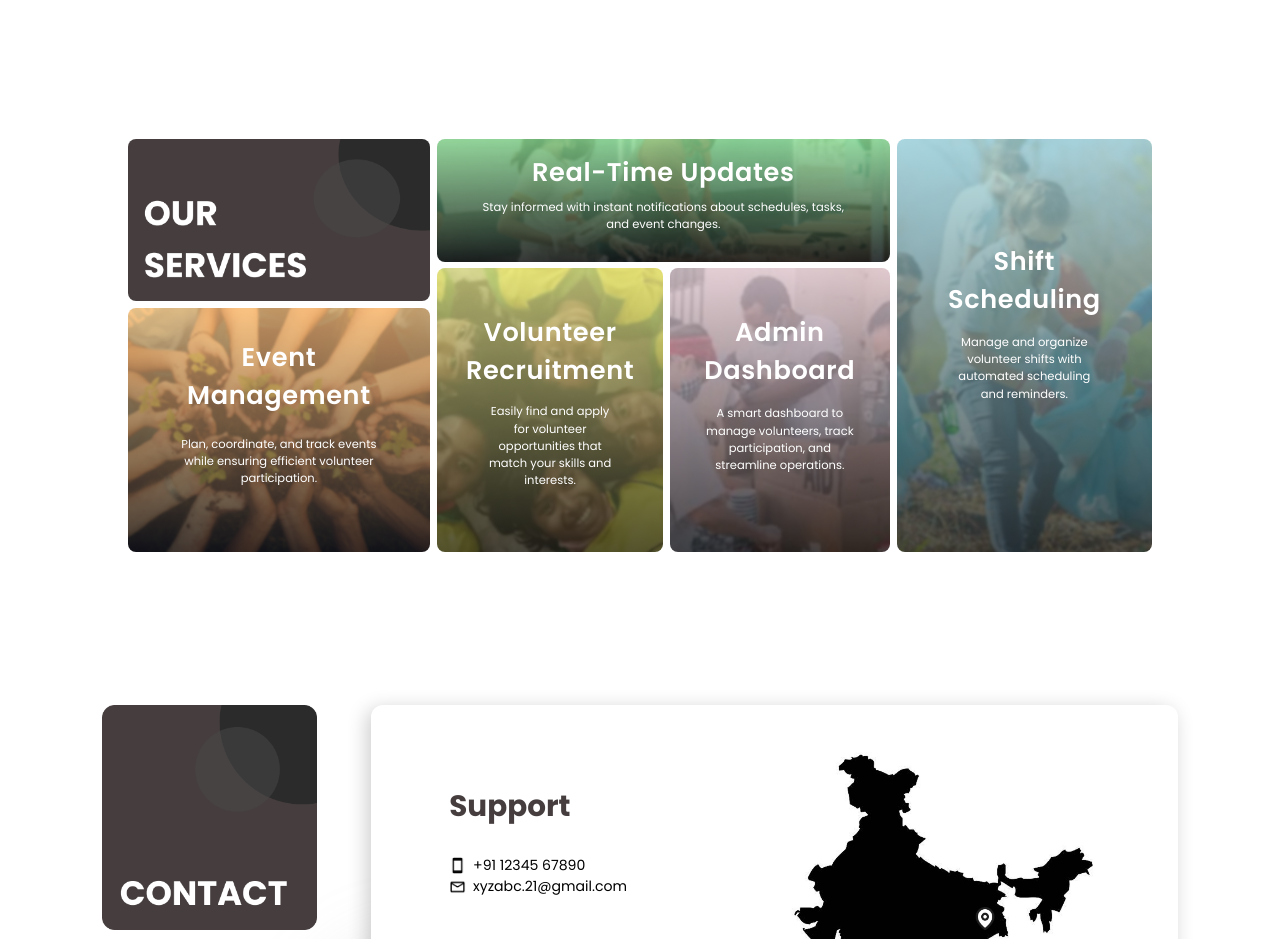
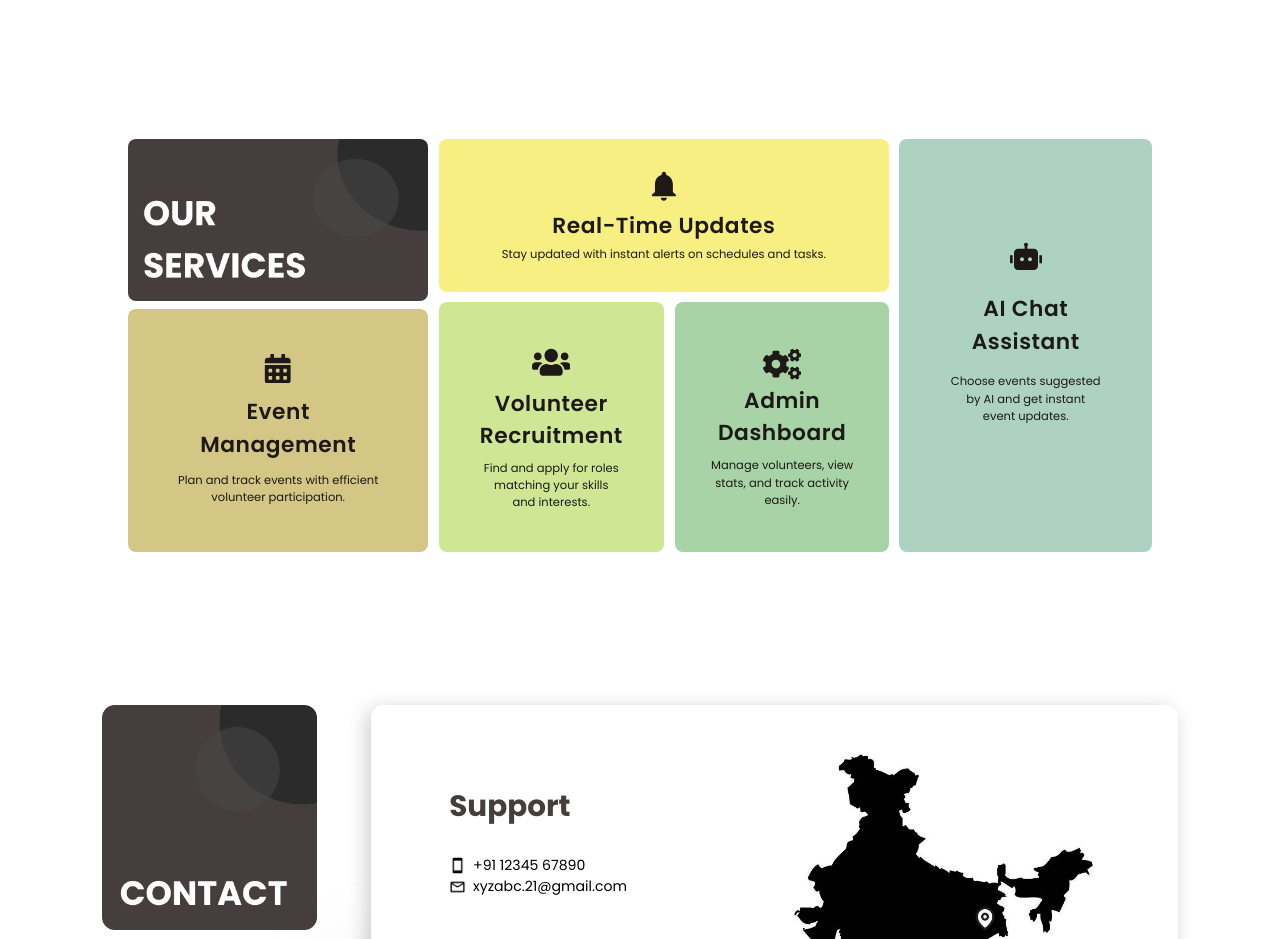
Before and after one commit to AnkurRam2002/ActNow-Frontend, a React (Vite) app: page / in a window 1280 px wide. Shown: the part 1120-2059 px from the top of the page. Built offline with nearby package versions, Linux system fonts and the light colour scheme.

Commit message:
changed services design

```diff
--- a/src/components/Services.jsx
+++ b/src/components/Services.jsx
@@ -1,53 +1,55 @@
 import React from 'react'
 import servicesHeading from '../assets/servicesHeading.png'
-import servicesEventManage from '../assets/servicesEventManage.png'
-import servicesRealTime from '../assets/servicesRealTime.png'
-import servicesRecruit from '../assets/servicesRecruit.png'
-import servicesDashboard from '../assets/servicesDashboard.png'
-import servicesShift from '../assets/servicesShift.png'
+import { FaUsers, FaCalendarAlt, FaCogs } from 'react-icons/fa';
+import { MdNotifications } from "react-icons/md";
+import { RiRobot2Fill } from "react-icons/ri";
 
 const Services = () => {
 
   return (
     <div id="services" className="page-container h-[45.2vw] px-[10%] pt-[8%] pb-[5%]">
 
-      <div className='flex-container h-full font-[Poppins] text-center text-white flex gap-[0.7%]'>
+      <div className='flex-container h-full font-[Poppins] text-center text-black flex gap-[1%]'>
 
         {/* Left section */}
-        <div className='left-section h-full w-[30%] flex flex-col gap-[1.5%]'>
+        <div className='left-section h-full w-[30%] flex flex-col gap-[2%]'>
 
           {/* Heading */}
           <div className='left-top-box w-full h-[40%] rounded-lg bg-center bg-cover' style={{ backgroundImage: `url(${servicesHeading})` }}></div>
 
           {/* Event Management */}
-          <div className='left-bottom-box w-full h-[60%] rounded-lg flex flex-col items-center px-[15%] py-[10%] bg-cover bg-center' style={{ backgroundImage: `url(${servicesEventManage})` }}>
-            <h1 className='text-[2vw] font-semibold tracking-wide mb-[10%]'>Event Management</h1>
-            <p className='text-[0.9vw]'>Plan, coordinate, and track events while ensuring efficient volunteer participation.</p>
+          <div className='left-bottom-box w-full h-[60%] rounded-lg flex flex-col items-center justify-center px-[15%] py-[10%] bg-[#d4c685] text-stone-900'>
+          <FaCalendarAlt className="text-[2.3vw] mb-[1vw]" />
+            <h1 className='text-[1.7vw] font-semibold tracking-wide mb-[5%]'>Event Management</h1>
+            <p className='text-[0.9vw]'>Plan and track events with efficient volunteer participation.</p>
           </div>
         </div>
 
         {/* Middle section */}
-        <div className='middle-section flex flex-col h-full w-[45%] gap-[1.5%]'>
+        <div className='middle-section flex flex-col h-full w-[45%] gap-[2.5%]'>
 
           {/* Real-time Updates */}
-          <div className='middle-top-box w-full h-[30%] rounded-lg flex flex-col items-center px-[8%] py-[3%] bg-cover bg-center' style={{ backgroundImage: `url(${servicesRealTime})`}}>
-            <h1 className='text-[2vw] font-semibold tracking-wide mb-[2%]'>Real-Time Updates</h1>
-            <p className='text-[0.9vw]'>Stay informed with instant notifications about schedules, tasks, and event changes.</p>
+          <div className='middle-top-box w-full h-[38%] rounded-lg flex flex-col items-center justify-center px-[10%] bg-[#f7ef81] text-stone-900'>
+          <MdNotifications className="text-[2.8vw] mb-[0.5vw]" />
+            <h1 className='text-[1.7vw] font-semibold tracking-wide mb-[1%]'>Real-Time Updates</h1>
+            <p className='text-[0.9vw]'>Stay updated with instant alerts on schedules and tasks.</p>
           </div>
 
 
-          <div className='middle-bottom-box flex w-full h-[70%] gap-[1.5%]'>
+          <div className='middle-bottom-box flex w-full h-[62%] gap-[2.5%]'>
 
             {/* Volunteer Recruitment */}
-            <div className='middle-bottom-left-box h-full w-[50%] rounded-lg flex flex-col items-center p-[10%] bg-cover bg-center' style={{ backgroundImage: `url(${servicesRecruit})`}}>
-              <h1 className='text-[2vw] font-semibold tracking-wide mb-[10%]'>Volunteer Recruitment</h1>
-              <p className='text-[0.9vw]'>Easily find and apply for volunteer opportunities that match your skills and interests.</p>
+            <div className='middle-bottom-left-box h-full w-[50%] rounded-lg flex flex-col items-center justify-center px-[10%] bg-[#cfe795] text-stone-900'>
+              <FaUsers className="text-[3vw] mb-[0.5vw]" />
+              <h1 className='text-[1.7vw] font-semibold tracking-wide mb-[5%]'>Volunteer Recruitment</h1>
+              <p className='text-[0.9vw]'>Find and apply for roles matching your skills and interests.</p>
             </div>
 
             {/* Admin Dashboard */}
-            <div className='middle-bottom-right-box h-full w-[50%] rounded-lg flex flex-col items-center px-[7%] py-[10%] bg-cover bg-center' style={{ backgroundImage: `url(${servicesDashboard})`}}>
-              <h1 className='text-[2vw] font-semibold tracking-wide mb-[10%]'>Admin Dashboard</h1>
-              <p className='text-[0.9vw]'>A smart dashboard to manage volunteers, track participation, and streamline operations.</p>
+            <div className='middle-bottom-left-box h-full w-[50%] rounded-lg flex flex-col items-center justify-center px-[7%] bg-[#a7d3a6] text-stone-900'>
+              <FaCogs className="text-[3vw] mb-[0.1vw]" />
+              <h1 className='text-[1.7vw] font-semibold tracking-wide mb-[5%]'>Admin Dashboard</h1>
+              <p className='text-[0.9vw]'>Manage volunteers, view stats, and track activity easily.</p>
             </div>
 
           </div>
@@ -55,9 +57,10 @@ const Services = () => {
 
 
         {/* Right section -> Shift Scheduling */}
-        <div className='right-section h-full w-[25%] rounded-lg flex flex-col items-center px-[5%] py-[10%] bg-cover bg-center' style={{ backgroundImage: `url(${servicesShift})`}}>
-          <h1 className='text-[2vw] font-semibold tracking-wide mb-[10%]'>Shift Scheduling</h1>
-          <p className='text-[0.9vw]'>Manage and organize volunteer shifts with automated scheduling and reminders.</p>
+        <div className='right-section h-full w-[25%] rounded-lg flex flex-col items-center text-stone-900 px-[5%] py-[10%] bg-[#add2c2]'>
+          <RiRobot2Fill className="text-[2.5vw] mb-[1.5vw]" />
+          <h1 className='text-[1.7vw] font-semibold tracking-wide mb-[10%]'>AI Chat Assistant</h1>
+          <p className='text-[0.9vw]'>Choose events suggested by AI and get instant event updates.</p>
         </div>
 
       </div>
```
Also changed, not shown: 1 other file (tests, documents, lock files or other folders).
